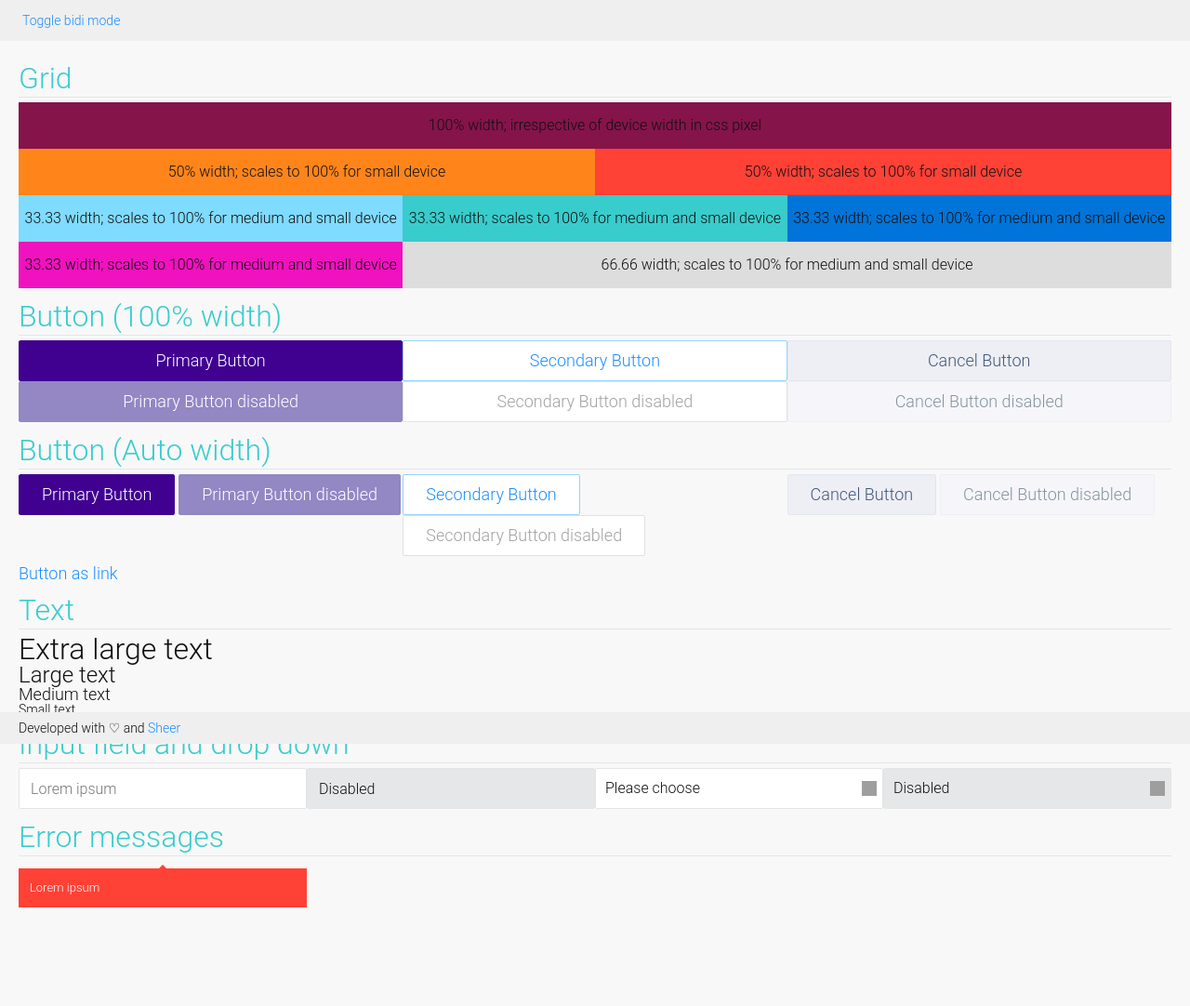
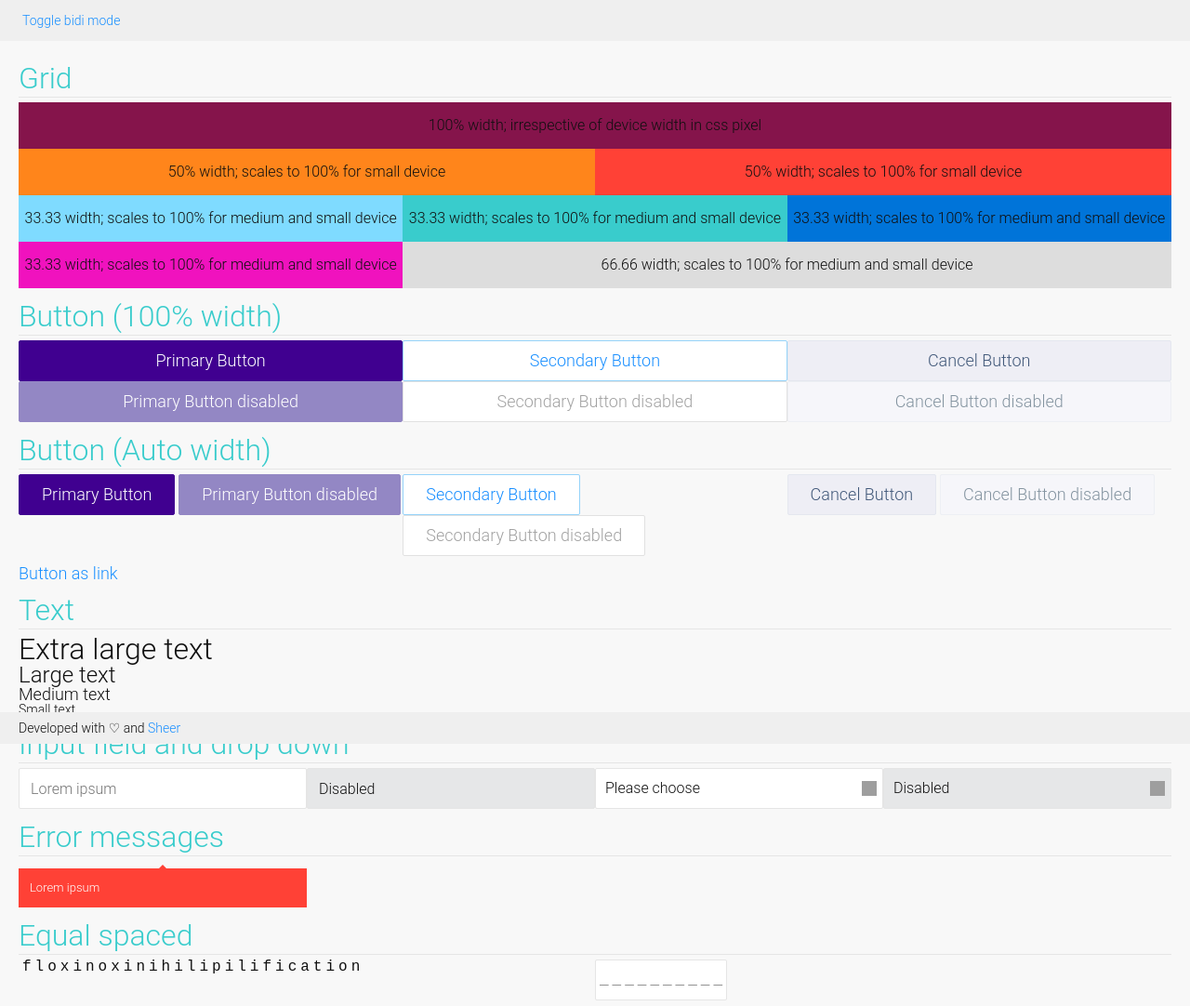
Before and after one commit to sarbbottam/sheer, a website: page index.html in a window 1280 px wide. Shown: the whole page at 93% size. Before the commit the page ends 1026 px from the top, so only its background shows below. Drawn offline with Linux system fonts and the light colour scheme; grey boxes are pictures that could not be loaded.

Commit message:
added equal-spaced module

```diff
--- a/css/ltr.css
+++ b/css/ltr.css
@@ -379,6 +379,12 @@ textarea{
   position:absolute;
   top:-8px;
 }
+.equal-spaced{
+  font-family:monospace;
+  letter-spacing:4px;
+  padding-left:4px;
+  padding-right:0;
+}
 
 .container{
   padding:20px;
--- a/css/rtl.css
+++ b/css/rtl.css
@@ -379,6 +379,12 @@ textarea{
   position:absolute;
   top:-8px;
 }
+.equal-spaced{
+  font-family:monospace;
+  letter-spacing:4px;
+  padding-right:4px;
+  padding-left:0;
+}
 
 .container{
   padding:20px;
--- a/index.html
+++ b/index.html
@@ -129,6 +129,19 @@
           </div>
         </div>
       </div>
+      <div class="banner text-xl">
+        Equal spaced
+      </div>
+      <div class="row m-b-10px">
+        <div class="col col-1-2 col-sm-1-2">
+          <div class="equal-spaced">
+            floxinoxinihilipilification
+          </div>
+        </div>
+        <div class="col col-1-2col-sm-1-2">
+          <input type="text" class="input-field equal-spaced" placeholder="__________" maxlength="10" style="width:142px">
+        </div>
+      </div>
     </div>
     <div class="text-sm p-f footer">
       Developed with &#x2661; and
--- a/src/main.css
+++ b/src/main.css
@@ -17,6 +17,7 @@
 @import 'modules/link.css';
 
 @import 'modules/error-message.css';
+@import 'modules/equal-spaced.css';
 
 @import 'modules/sheer.css';
 /*
--- /dev/null
+++ b/src/modules/equal-spaced.css
@@ -0,0 +1,6 @@
+.equal-spaced {
+  font-family: monospace;
+  letter-spacing: var(--letter-spacing);
+  padding-left: var(--letter-spacing);
+  padding-right: 0;
+}
--- /dev/null
+++ b/src/variables/equal-spaced.css
@@ -0,0 +1,3 @@
+:root {
+  --letter-spacing : 4px;
+}
--- a/src/variables/variables.css
+++ b/src/variables/variables.css
@@ -8,3 +8,4 @@
 @import 'drop-down.css';
 
 @import 'error-message.css';
+@import 'equal-spaced.css';
```
